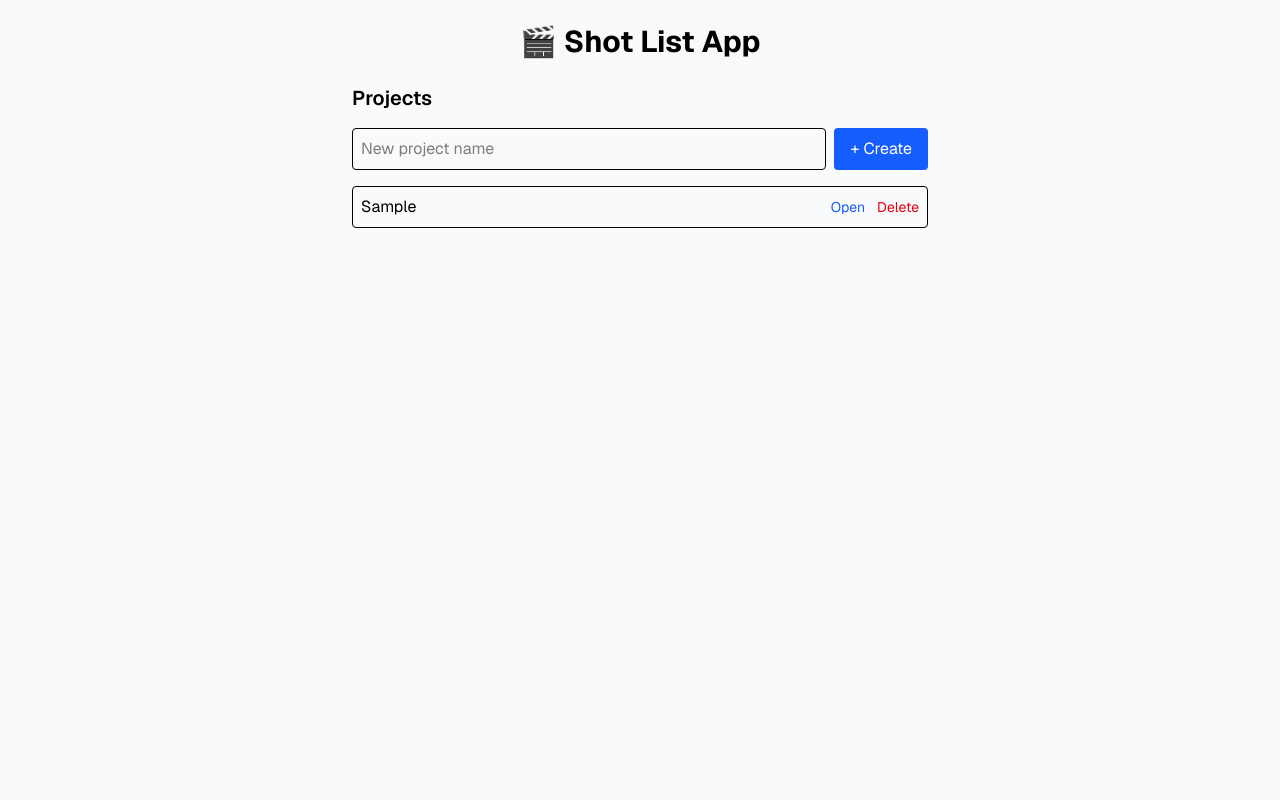
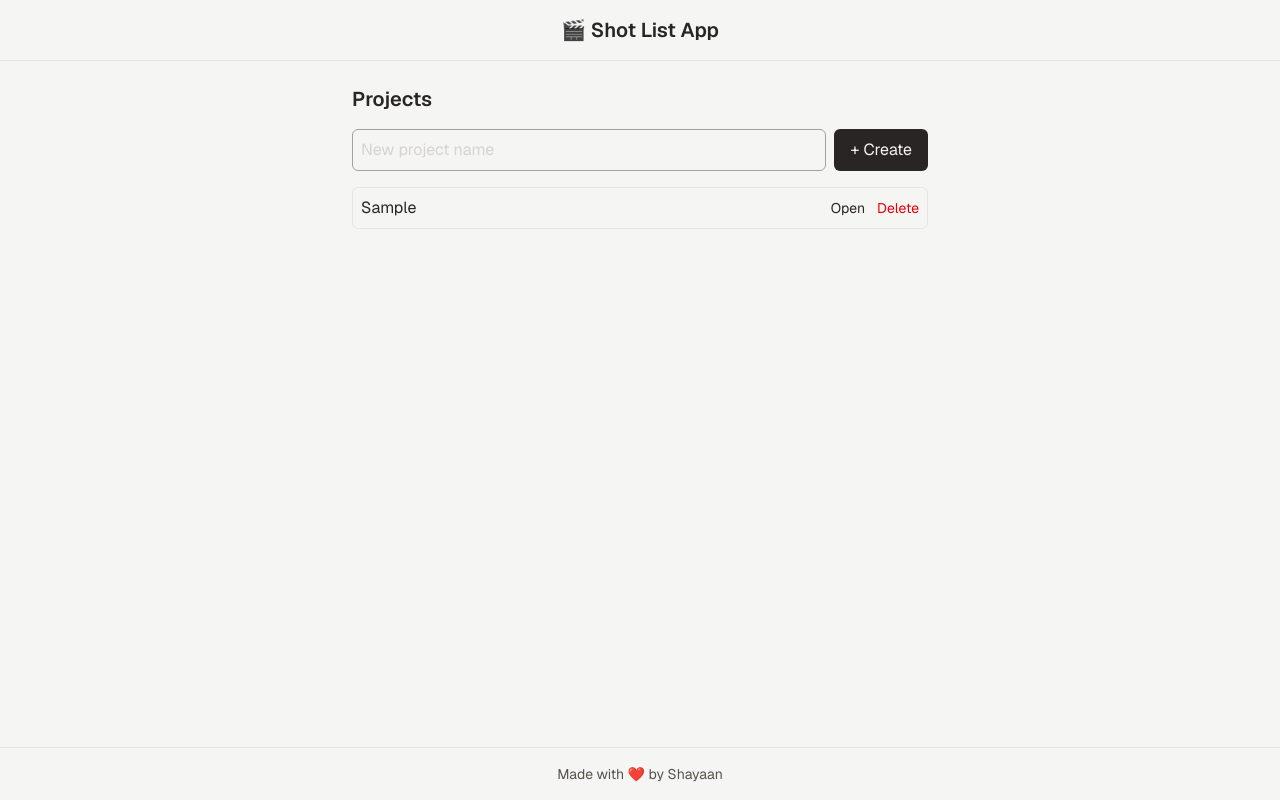
Before and after one commit to shayaankn/shot-list-app, an Angular app: page /projects in a window 1280 px wide. Both pictures are taken after typing "Sample" into the empty fields and a click on the button "+ Create". Built offline with nearby package versions, Linux system fonts and the light colour scheme.

Commit message:
update styling of app component and projects component

```diff
--- a/src/app/app.component.html
+++ b/src/app/app.component.html
@@ -1,4 +1,16 @@
-<div class="min-h-screen bg-gray-50 p-6">
-  <h1 class="text-3xl font-bold text-center mb-6">🎬 Shot List App</h1>
-  <router-outlet></router-outlet>
+<div class="min-h-screen bg-stone-100 flex flex-col">
+  <!-- Navbar -->
+  <nav class="w-full border-b border-stone-200 py-4">
+    <h1 class="text-center text-stone-800 text-xl font-semibold">🎬 Shot List App</h1>
+  </nav>
+
+  <!-- Main Content -->
+  <main class="flex-1 p-2 sm:p-4 lg:p-6">
+    <router-outlet></router-outlet>
+  </main>
+
+  <!-- Footer -->
+  <footer class="w-full border-t border-stone-200 py-4">
+    <p class="text-center text-sm text-stone-600">Made with ❤️ by Shayaan</p>
+  </footer>
 </div>
--- a/src/app/projects/projects.html
+++ b/src/app/projects/projects.html
@@ -1,34 +1,34 @@
 <div class="max-w-xl mx-auto space-y-4">
-  <h2 class="text-xl font-semibold">Projects</h2>
+  <h2 class="text-stone-800 text-xl font-semibold">Projects</h2>
 
   <div class="flex gap-2">
     <input
       [(ngModel)]="newProjectName"
       type="text"
       placeholder="New project name"
-      class="flex-grow border rounded p-2"
+      class="flex-grow border border-stone-400 placeholder-stone-300 rounded-md p-2"
     />
-    <button (click)="createProject()" class="bg-blue-600 text-white px-4 py-2 rounded">
+    <button
+      (click)="createProject()"
+      class="bg-stone-800 hover:bg-stone-700 text-stone-100 rounded-md cursor-pointer px-4 py-2"
+    >
       + Create
     </button>
   </div>
 
-  <ul class="border rounded divide-y">
-    <li
-      *ngFor="let project of projects"
-      class="flex justify-between items-center p-2 hover:bg-gray-100"
-    >
-      <span>{{ project.name }}</span>
+  <ul class="border border-stone-200 rounded-md divide-y divide-stone-200">
+    <li *ngFor="let project of projects" class="flex justify-between items-center p-2">
+      <span class="text-stone-800">{{ project.name }}</span>
       <div class="flex items-center gap-3">
         <button
           (click)="openProject(project)"
-          class="text-sm text-blue-600 hover:underline"
+          class="text-sm text-stone-800 hover:underline cursor-pointer"
         >
           Open
         </button>
         <button
           (click)="deleteProject(project)"
-          class="text-sm text-red-600 hover:underline"
+          class="text-sm text-red-600 hover:underline cursor-pointer"
           title="Delete project and its shots"
         >
           Delete
```
